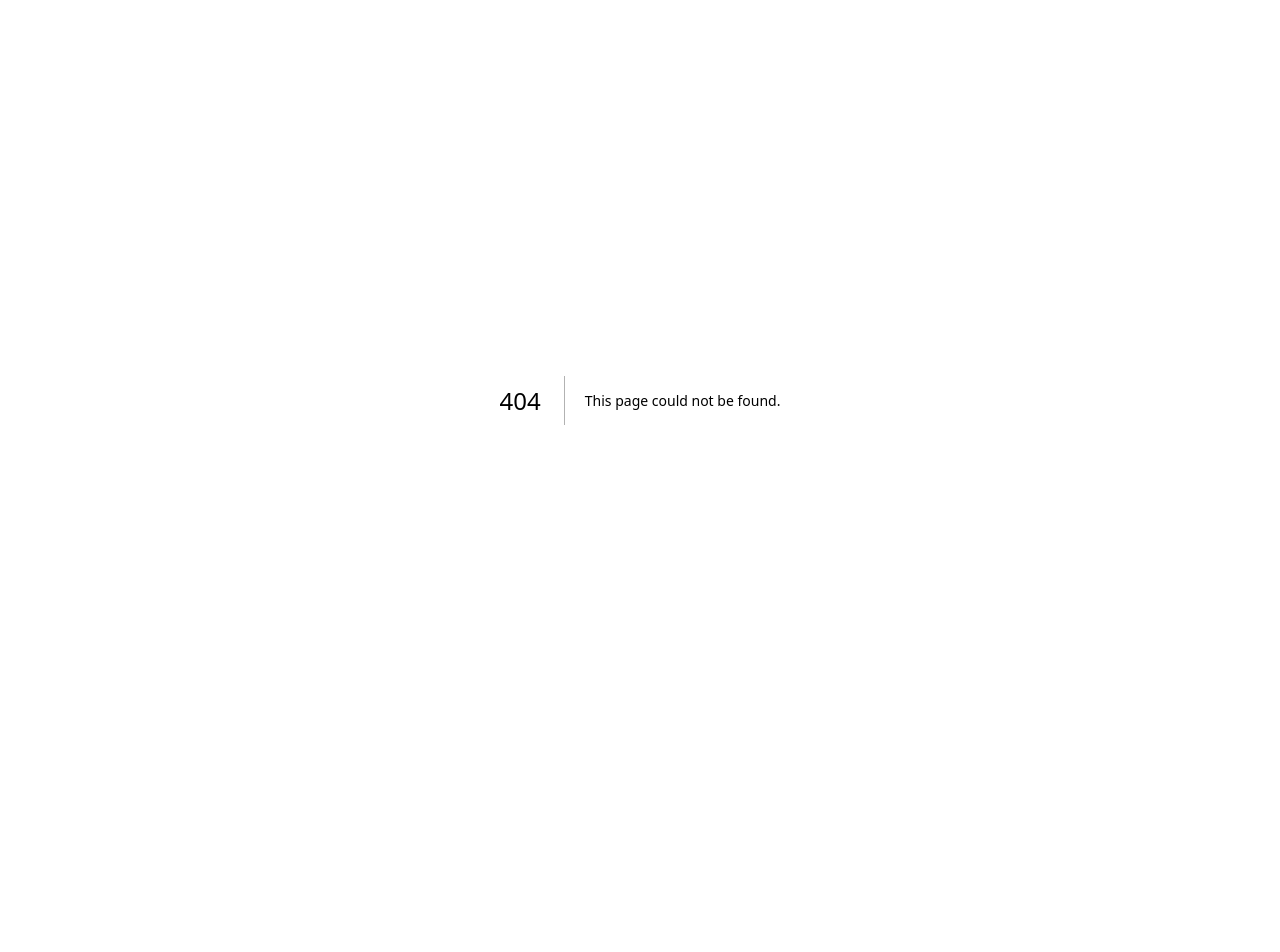
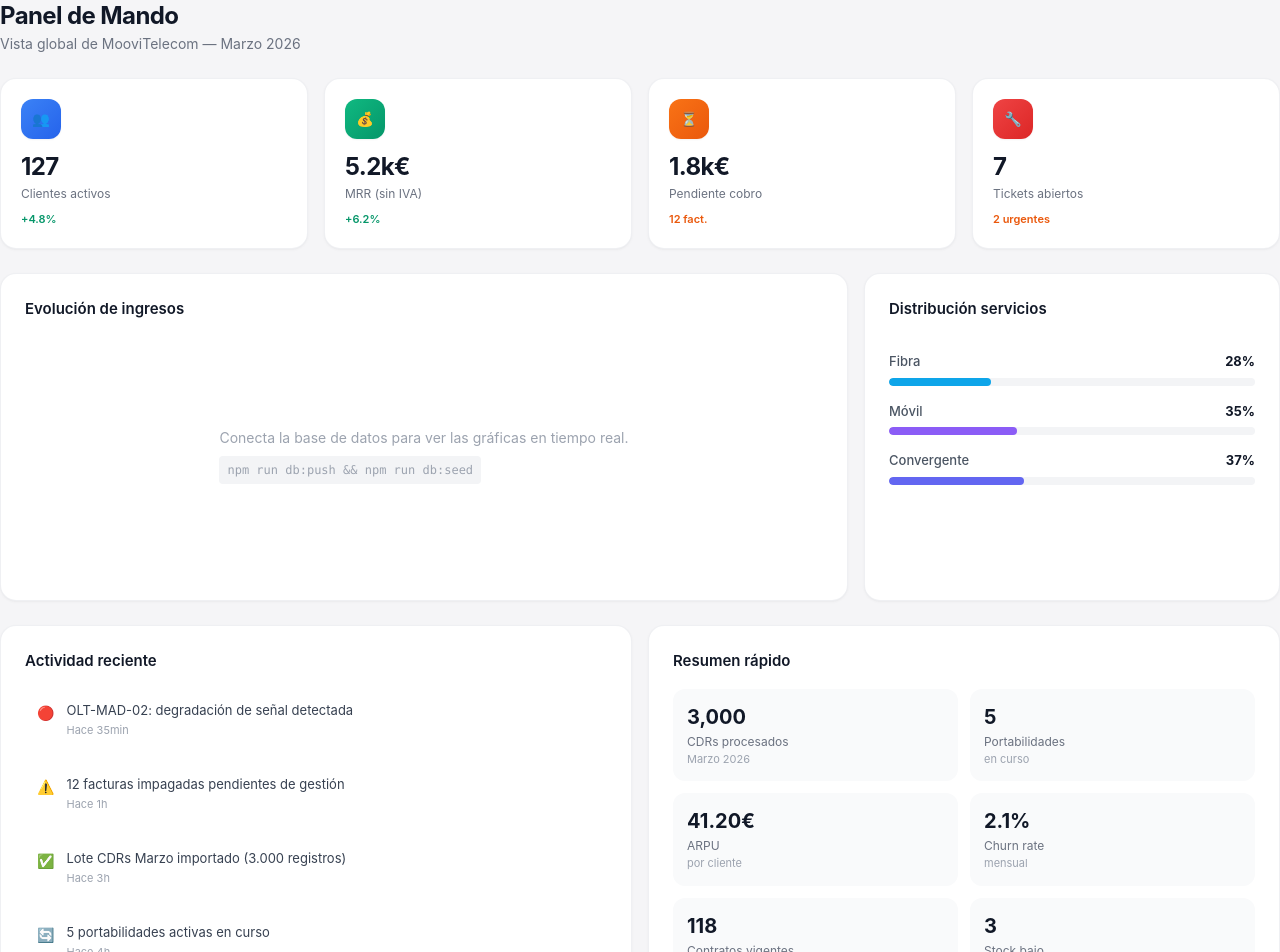
Before and after one commit to creatitagency/isp-manager-pro, a Next.js app: page /dashboard in a window 1280 px wide. Before the commit this address had no page. Shown: the top 952 px of the page. Before the commit the page ends 800 px from the top, so only its background shows below. Built offline with nearby package versions, Linux system fonts and the light colour scheme.

Commit message:
Add src/app/(admin)/dashboard/page.tsx

```diff
--- /dev/null
+++ b/src/app/(admin)/dashboard/page.tsx
@@ -0,0 +1,115 @@
+/**
+ * Dashboard — Panel de Mando
+ * Server component that fetches real data from Prisma
+ */
+// In production this uses real data from prisma
+// For now we use static data to allow deployment without DB
+
+export default function DashboardPage() {
+  return (
+    <div className="space-y-6 animate-fade-in">
+      <div>
+        <h1 className="page-title">Panel de Mando</h1>
+        <p className="page-subtitle">Vista global de MooviTelecom — Marzo 2026</p>
+      </div>
+
+      {/* KPI Grid */}
+      <div className="grid grid-cols-2 md:grid-cols-4 gap-4">
+        {[
+          { label: "Clientes activos", value: "127", trend: "+4.8%", up: true, color: "from-blue-500 to-blue-600" },
+          { label: "MRR (sin IVA)", value: "5.2k€", trend: "+6.2%", up: true, color: "from-emerald-500 to-emerald-600" },
+          { label: "Pendiente cobro", value: "1.8k€", trend: "12 fact.", up: false, color: "from-orange-500 to-orange-600" },
+          { label: "Tickets abiertos", value: "7", trend: "2 urgentes", up: false, color: "from-red-500 to-red-600" },
+        ].map((kpi, i) => (
+          <div key={i} className="stat-card">
+            <div className={`w-10 h-10 rounded-xl bg-gradient-to-br ${kpi.color} flex items-center justify-center mb-3 shadow-sm`}>
+              <span className="text-white text-sm font-bold">
+                {["👥", "💰", "⏳", "🔧"][i]}
+              </span>
+            </div>
+            <div className="text-2xl font-bold text-gray-900 tracking-tight">{kpi.value}</div>
+            <div className="text-[12px] text-gray-500 mt-0.5">{kpi.label}</div>
+            <div className={`text-[11px] font-semibold mt-2 ${kpi.up ? "text-emerald-600" : "text-orange-600"}`}>
+              {kpi.trend}
+            </div>
+          </div>
+        ))}
+      </div>
+
+      {/* Charts Row */}
+      <div className="grid grid-cols-1 lg:grid-cols-3 gap-4">
+        <div className="lg:col-span-2 card p-6">
+          <div className="section-title mb-4">Evolución de ingresos</div>
+          <div className="h-[240px] flex items-center justify-center text-gray-400 text-sm">
+            <p>Conecta la base de datos para ver las gráficas en tiempo real.<br/>
+            <code className="text-[12px] bg-gray-100 px-2 py-1 rounded mt-2 inline-block">npm run db:push && npm run db:seed</code></p>
+          </div>
+        </div>
+        <div className="card p-6">
+          <div className="section-title mb-4">Distribución servicios</div>
+          <div className="space-y-4 mt-8">
+            {[
+              { label: "Fibra", pct: 28, color: "bg-sky-500" },
+              { label: "Móvil", pct: 35, color: "bg-violet-500" },
+              { label: "Convergente", pct: 37, color: "bg-brand-500" },
+            ].map((svc) => (
+              <div key={svc.label}>
+                <div className="flex justify-between text-[13px] mb-1.5">
+                  <span className="text-gray-600 font-medium">{svc.label}</span>
+                  <span className="font-bold text-gray-900">{svc.pct}%</span>
+                </div>
+                <div className="h-2 bg-gray-100 rounded-full overflow-hidden">
+                  <div className={`h-full ${svc.color} rounded-full`} style={{ width: `${svc.pct}%` }} />
+                </div>
+              </div>
+            ))}
+          </div>
+        </div>
+      </div>
+
+      {/* Activity & Alerts */}
+      <div className="grid grid-cols-1 lg:grid-cols-2 gap-4">
+        <div className="card p-6">
+          <div className="section-title mb-4">Actividad reciente</div>
+          <div className="space-y-3">
+            {[
+              { icon: "🔴", msg: "OLT-MAD-02: degradación de señal detectada", time: "Hace 35min", type: "error" },
+              { icon: "⚠️", msg: "12 facturas impagadas pendientes de gestión", time: "Hace 1h", type: "warning" },
+              { icon: "✅", msg: "Lote CDRs Marzo importado (3.000 registros)", time: "Hace 3h", type: "success" },
+              { icon: "🔄", msg: "5 portabilidades activas en curso", time: "Hace 4h", type: "info" },
+              { icon: "📧", msg: "Remesa SEPA de Febrero procesada", time: "Hace 1d", type: "success" },
+            ].map((alert, i) => (
+              <div key={i} className="flex items-start gap-3 p-3 rounded-xl hover:bg-gray-50 transition-colors">
+                <span className="text-sm mt-0.5">{alert.icon}</span>
+                <div className="flex-1 min-w-0">
+                  <p className="text-[13px] text-gray-700">{alert.msg}</p>
+                  <p className="text-[11px] text-gray-400 mt-0.5">{alert.time}</p>
+                </div>
+              </div>
+            ))}
+          </div>
+        </div>
+
+        <div className="card p-6">
+          <div className="section-title mb-4">Resumen rápido</div>
+          <div className="grid grid-cols-2 gap-3">
+            {[
+              { label: "CDRs procesados", value: "3,000", sub: "Marzo 2026" },
+              { label: "Portabilidades", value: "5", sub: "en curso" },
+              { label: "ARPU", value: "41.20€", sub: "por cliente" },
+              { label: "Churn rate", value: "2.1%", sub: "mensual" },
+              { label: "Contratos vigentes", value: "118", sub: "12 con permanencia" },
+              { label: "Stock bajo", value: "3", sub: "equipos" },
+            ].map((item, i) => (
+              <div key={i} className="bg-gray-50 rounded-xl p-3.5">
+                <div className="text-xl font-bold text-gray-900">{item.value}</div>
+                <div className="text-[12px] text-gray-500 mt-0.5">{item.label}</div>
+                <div className="text-[11px] text-gray-400">{item.sub}</div>
+              </div>
+            ))}
+          </div>
+        </div>
+      </div>
+    </div>
+  );
+}
```
